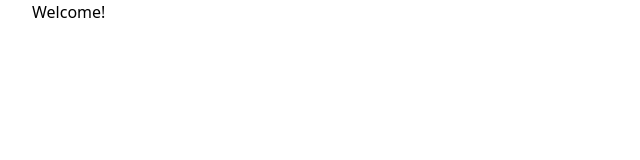
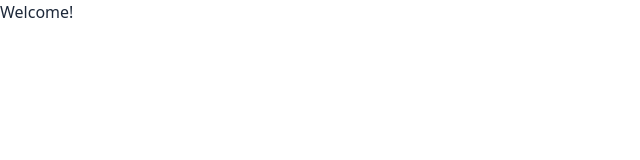
Before and after one commit to jmmarco/events, a React (Vite) app: page / in a window 1280 px wide. Shown: the top 160 px of the page, without its empty margins (0-640 px from the left). Built offline with nearby package versions, Linux system fonts and the light colour scheme.

Commit message:
Import interface and remove container classes

```diff
--- a/src/components/MainLayout.tsx
+++ b/src/components/MainLayout.tsx
@@ -1,12 +1,9 @@
 import { Outlet } from 'react-router'
+import { ChildrenProps } from '../types/global'
 
-interface LayoutProps {
-  children?: React.ReactNode
-}
-
-export default function Layout({ children }: LayoutProps) {
+export default function Layout({ children }: ChildrenProps) {
   return (
-    <div className="mx-auto max-w-7xl sm:px-6 lg:px-8">
+    <div className="text-grey-shade-dark h-screen">
       {children}
       <Outlet />
     </div>
```
